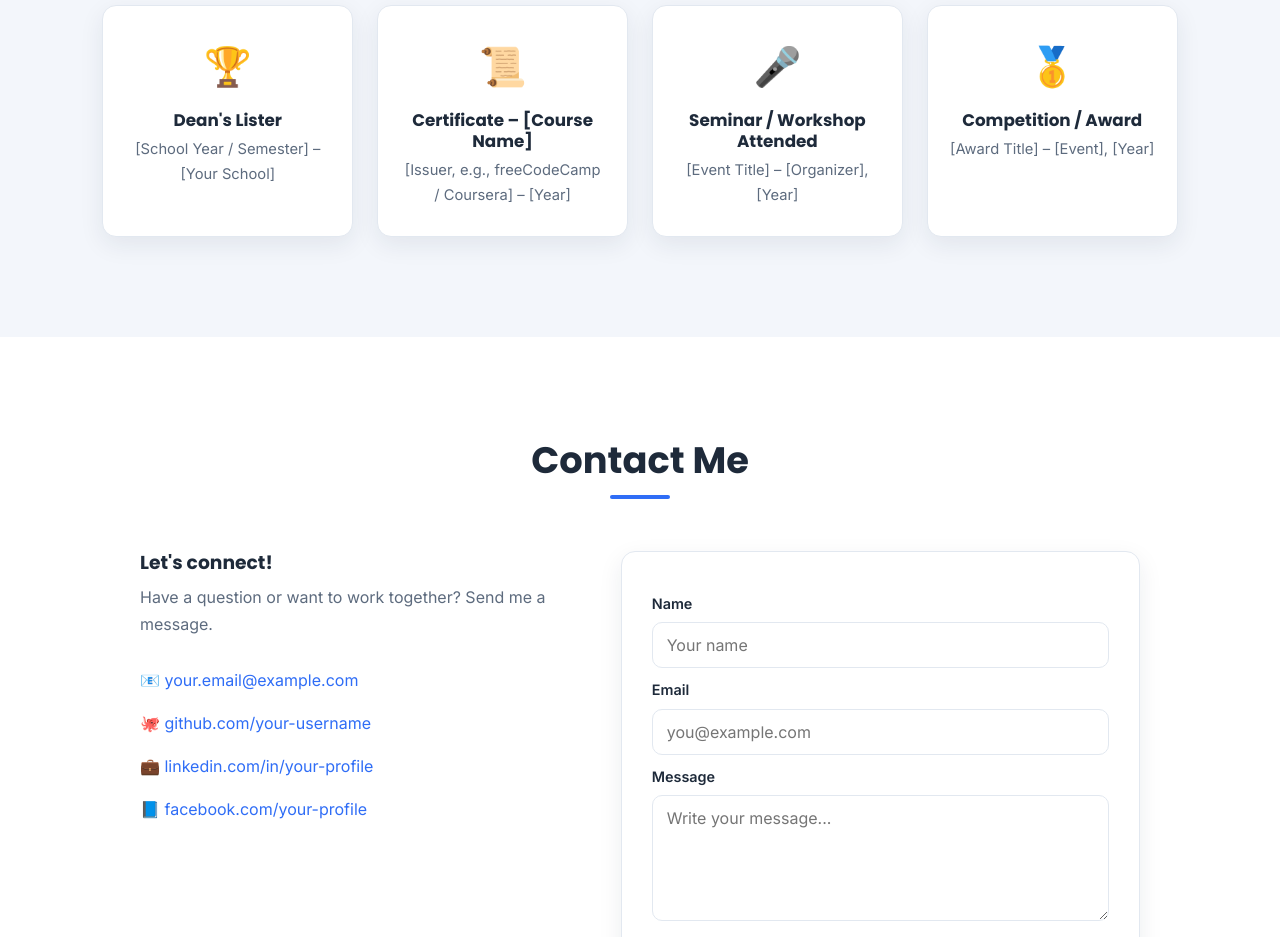
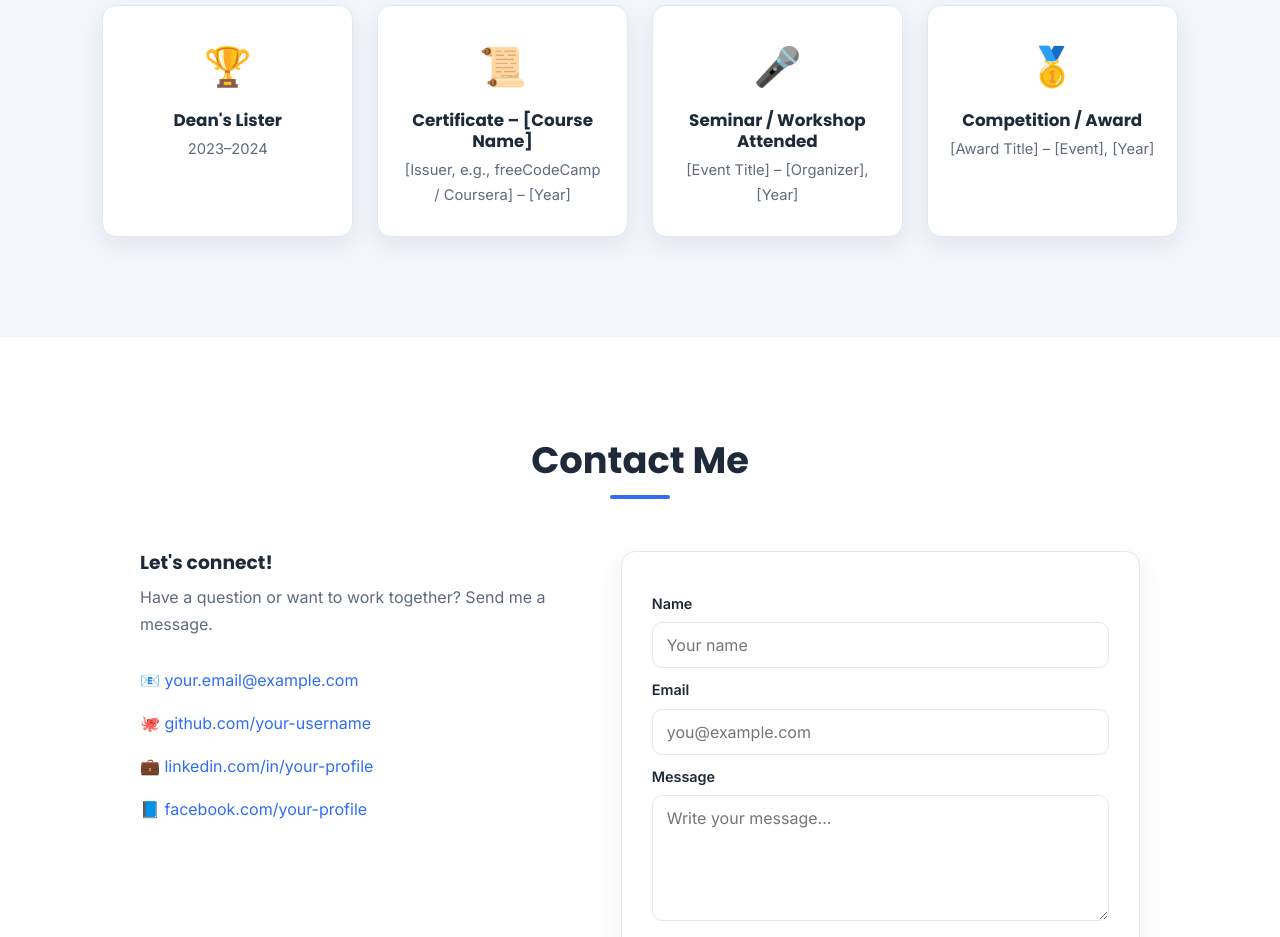
Before and after one commit to franzadriannoguera-commits/personal-portfolio, a plain HTML site: page index.html in a window 1280 px wide. Shown: the part 2760-3697 px from the top of the page. Drawn offline with Linux system fonts and the light colour scheme.

Commit message:
Add Dean's Lister award year
Co-authored-by: Copilot <223556219+Copilot@users.noreply.github.com>

```diff
--- a/index.html
+++ b/index.html
@@ -141,7 +141,7 @@
         <div class="ach-card reveal">
           <span class="ach-icon">🏆</span>
           <h3>Dean's Lister</h3>
-          <p>[School Year / Semester] – [Your School]</p>
+          <p>2023–2024</p>
         </div>
         <div class="ach-card reveal">
           <span class="ach-icon">📜</span>
```
